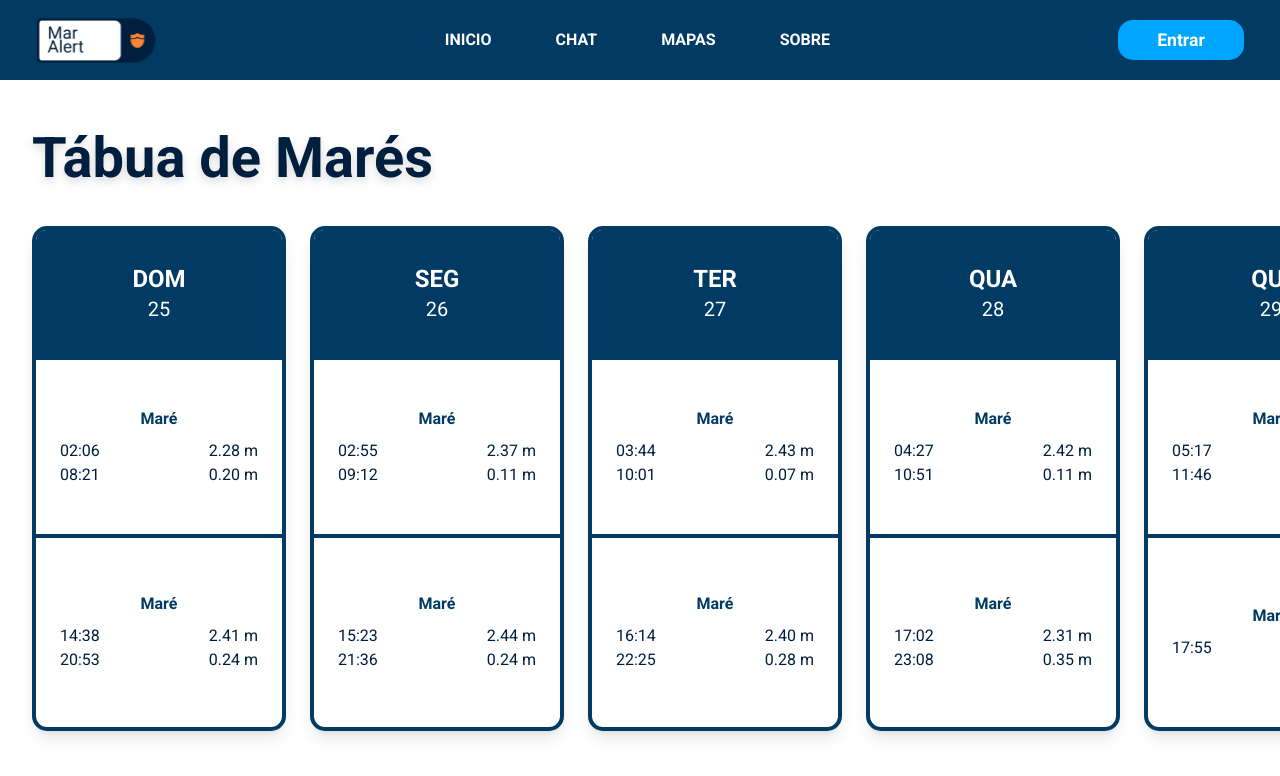
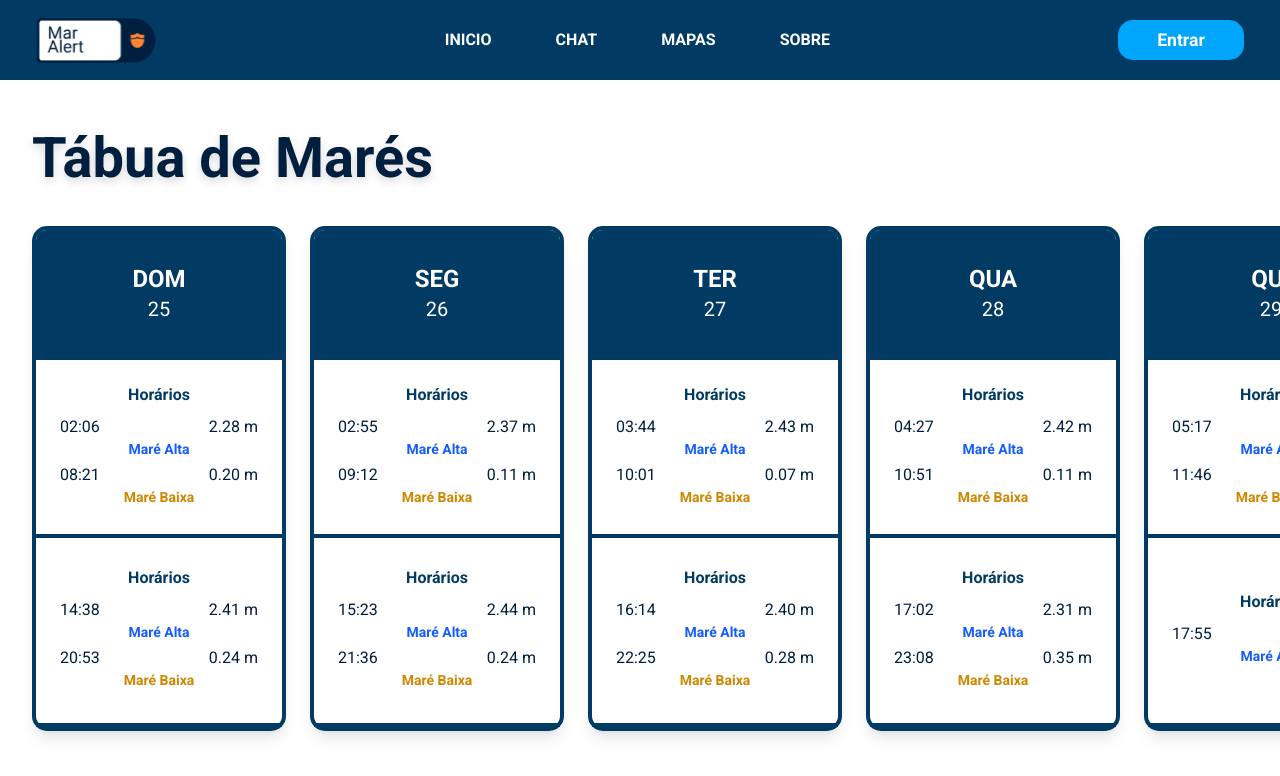
Before and after one commit to victorsimasdev/react-riseup, a React (Vite) app: page /tabua-de-mares in a window 1280 px wide. Shown: the top 776 px of the page. Built offline with nearby package versions, Linux system fonts and the light colour scheme.

Commit message:
style: Alterada estilização da página de tábua de marés. Adicionado Maré alta/baixa.

```diff
--- a/src/components/CardTabelaMare.jsx
+++ b/src/components/CardTabelaMare.jsx
@@ -1,6 +1,29 @@
 export function CardTabelaMare({ dia, semana, mares }) {
   const primeiraSessao = mares.slice(0, 2);
   const segundaSessao = mares.slice(2, 4);
+
+  function tipoMare(altura) {
+    return altura >= 2.0 ? 'Alta' : 'Baixa';
+  }
+
+  function corTipo(altura) {
+    return altura >= 2.0 ? 'text-blue-600' : 'text-yellow-600';
+  }
+
+  function trocaDeMare(marAtual, proximaMar) {
+    if (!marAtual || !proximaMar) return null;
+    const sentido = marAtual.altura < proximaMar.altura ? 'Enchendo' : 'Esvaziando';
+    return {
+      hora: marAtual.hora,
+      sentido
+    };
+  }
+
+  const trocas = [];
+  for (let i = 0; i < mares.length - 1; i++) {
+    const troca = trocaDeMare(mares[i], mares[i + 1]);
+    if (troca) trocas.push(troca);
+  }
 
   return (
     <div className="min-w-[15.875rem] max-w-[15.875rem] bg-white rounded-[15px] border-4 border-[var(--background-header)] shadow-lg transition-transform hover:scale-105">
@@ -12,23 +35,33 @@ export function CardTabelaMare({ dia, semana, mares }) {
 
       {/* Primeira sessão */}
       <div className="border-b-4 border-[var(--background-header)] h-[11.12rem] flex flex-col items-center justify-center px-2">
-        <h1 className="mb-2 font-semibold text-[var(--background-header)]">Maré</h1>
+        <h1 className="mb-2 font-semibold text-[var(--background-header)]">Horários</h1>
         {primeiraSessao.map((m, i) => (
-          <div key={i} className="flex justify-between w-full px-4">
-            <span>{m.hora}</span>
-            <span>{m.altura.toFixed(2)} m</span>
+          <div key={i} className="flex flex-col items-center w-full mb-1">
+            <div className="flex justify-between w-full px-4">
+              <span>{m.hora}</span>
+              <span>{m.altura.toFixed(2)} m</span>
+            </div>
+            <span className={`text-sm ${corTipo(m.altura)} font-semibold`}>
+              Maré {tipoMare(m.altura)}
+            </span>
           </div>
         ))}
       </div>
 
       {/* Segunda sessão */}
-      <div className="h-[11.81rem] flex flex-col items-center justify-center px-2">
-        <h1 className="mb-2 font-semibold text-[var(--background-header)]">Maré</h1>
+      <div className="border-b-4 border-[var(--background-header)] h-[11.81rem] flex flex-col items-center justify-center px-2">
+        <h1 className="mb-2 font-semibold text-[var(--background-header)]">Horários</h1>
         {segundaSessao.length > 0 ? (
           segundaSessao.map((m, i) => (
-            <div key={i} className="flex justify-between w-full px-4">
-              <span>{m.hora}</span>
-              <span>{m.altura.toFixed(2)} m</span>
+            <div key={i} className="flex flex-col items-center w-full mb-1">
+              <div className="flex justify-between w-full px-4">
+                <span>{m.hora}</span>
+                <span>{m.altura.toFixed(2)} m</span>
+              </div>
+              <span className={`text-sm ${corTipo(m.altura)} font-semibold`}>
+                Maré {tipoMare(m.altura)}
+              </span>
             </div>
           ))
         ) : (
```
